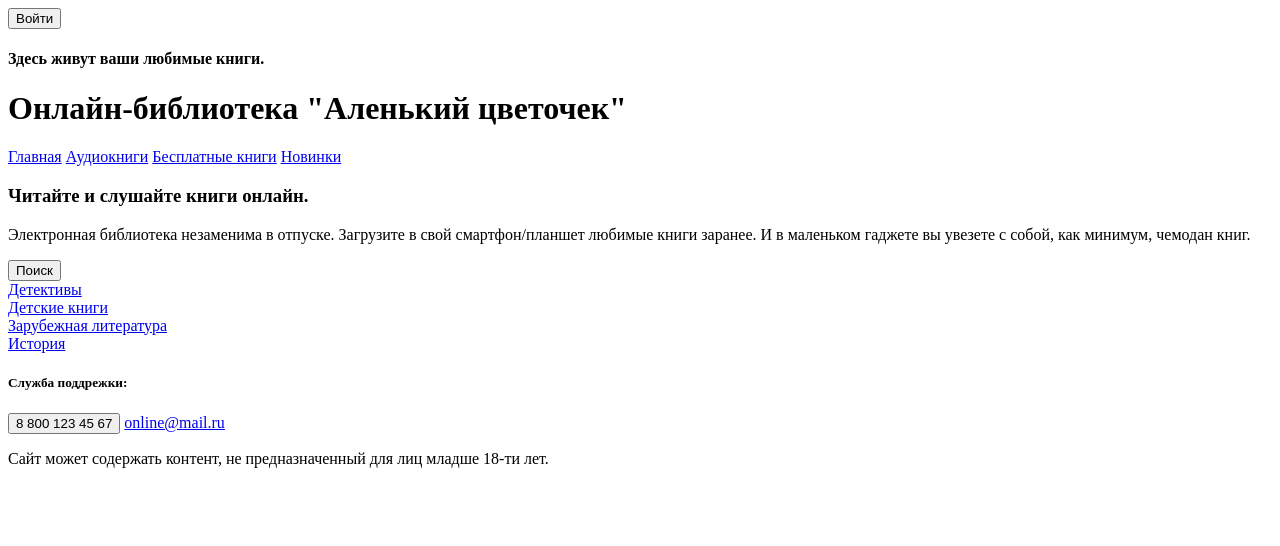
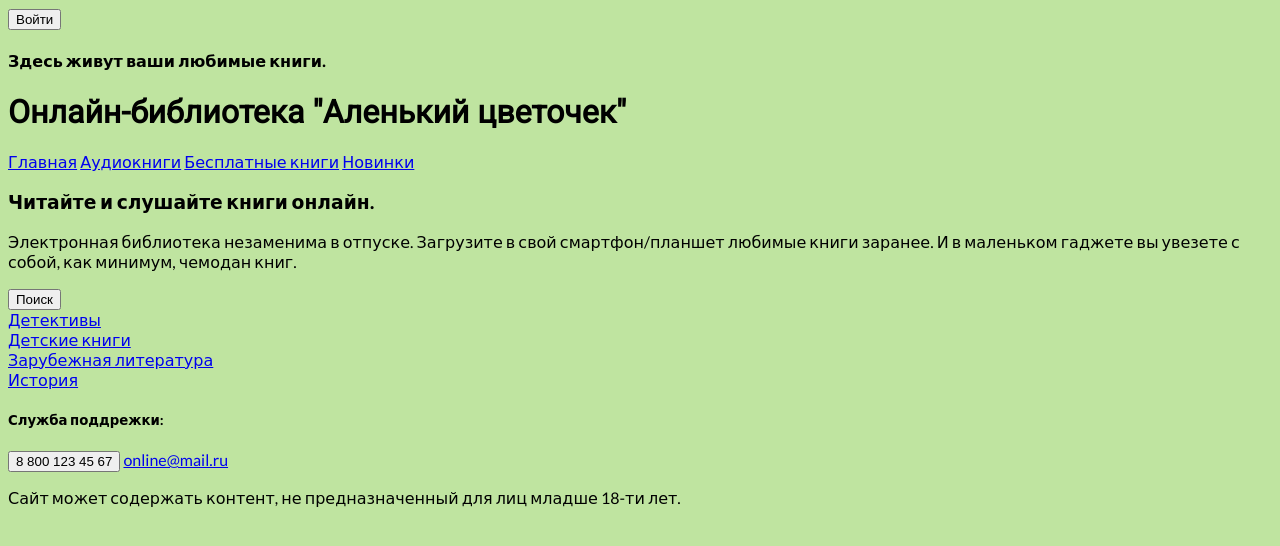
Before and after one commit to WebHeroSchool/repository7, a plain HTML site: page index.html in a window 1280 px wide. Drawn offline with Linux system fonts and the light colour scheme.

Commit message:
Подключение шрифтов

```diff
--- a/index.html
+++ b/index.html
@@ -2,6 +2,8 @@
 <html>
   <head>
    <meta charset= "utf-8">
+   <link rel="stylesheet" href="./style.css">
+   <link href="https://fonts.googleapis.com/css2?family=Lato&family=Roboto&display=swap" rel="stylesheet">
    <title>Онлайн-библиотека "Аленький цветочек"</title>
   </head>
   <body>
--- /dev/null
+++ b/style.css
@@ -0,0 +1,8 @@
+
+body {
+	background: #BFE4A0;
+	font-family: 'Lato', cursive;
+}
+.header__title {
+	font-family: 'Roboto', sans-serif;
+}
```
